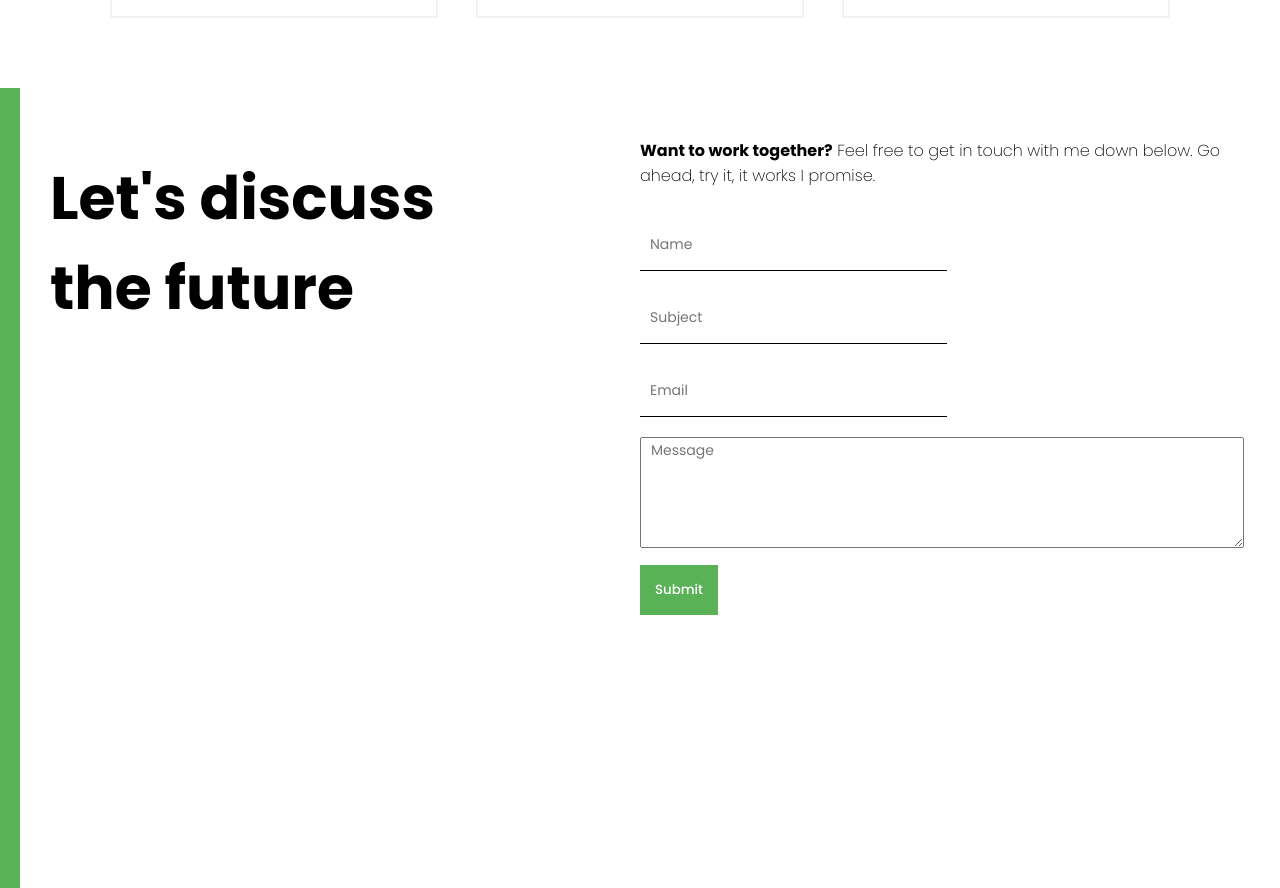
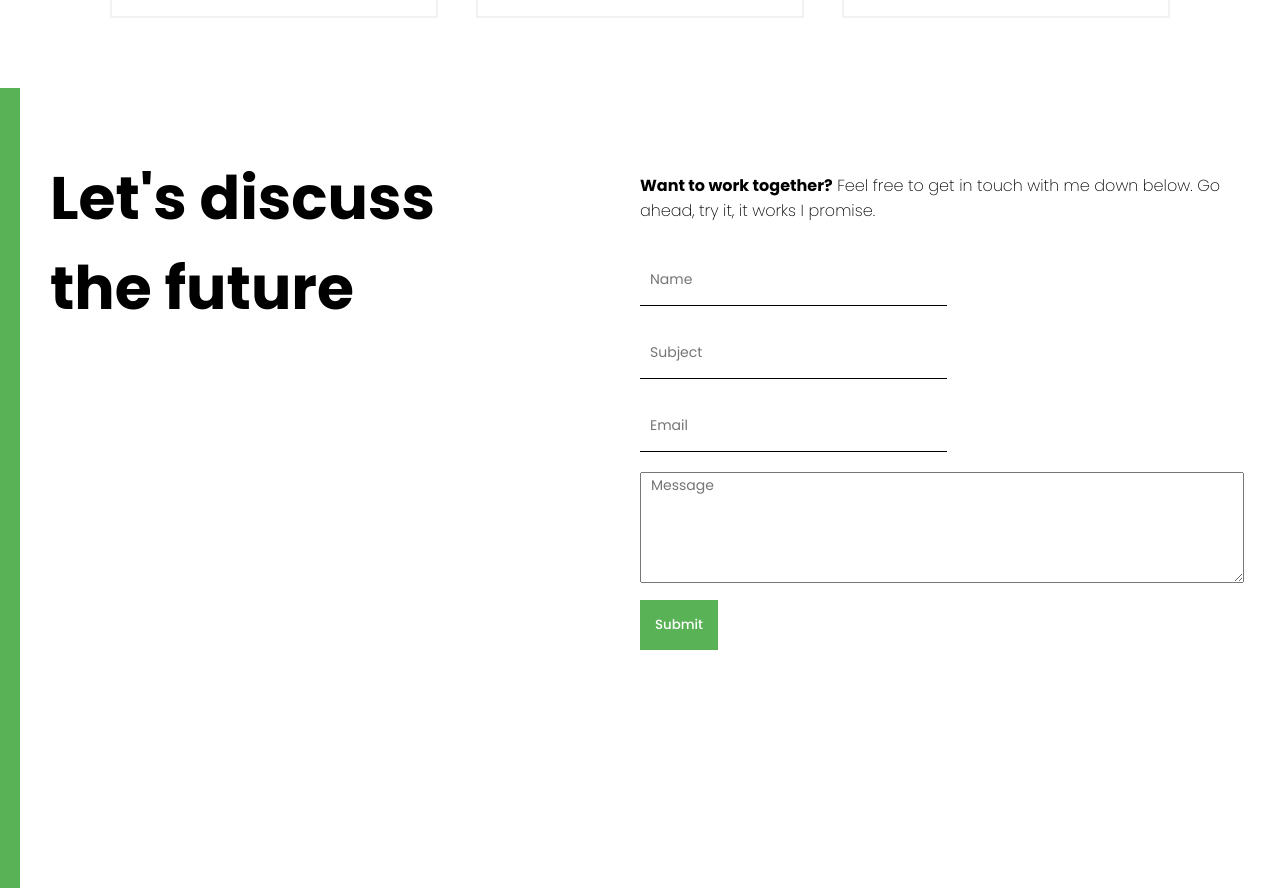
Before and after one commit to blainecurren/portfolio-2, a React (Create React App) app: page / in a window 1280 px wide. Shown: the part 2580-3468 px from the top of the page. Built offline with nearby package versions, Linux system fonts and the light colour scheme.

Commit message:
moved contact form div down to fit bottom of page

```diff
--- a/src/components/contact/contact.scss
+++ b/src/components/contact/contact.scss
@@ -51,6 +51,7 @@
 }
 
 .c-desc {
+  margin-top: 35px;
   font-weight: 200;
 }
 
```
